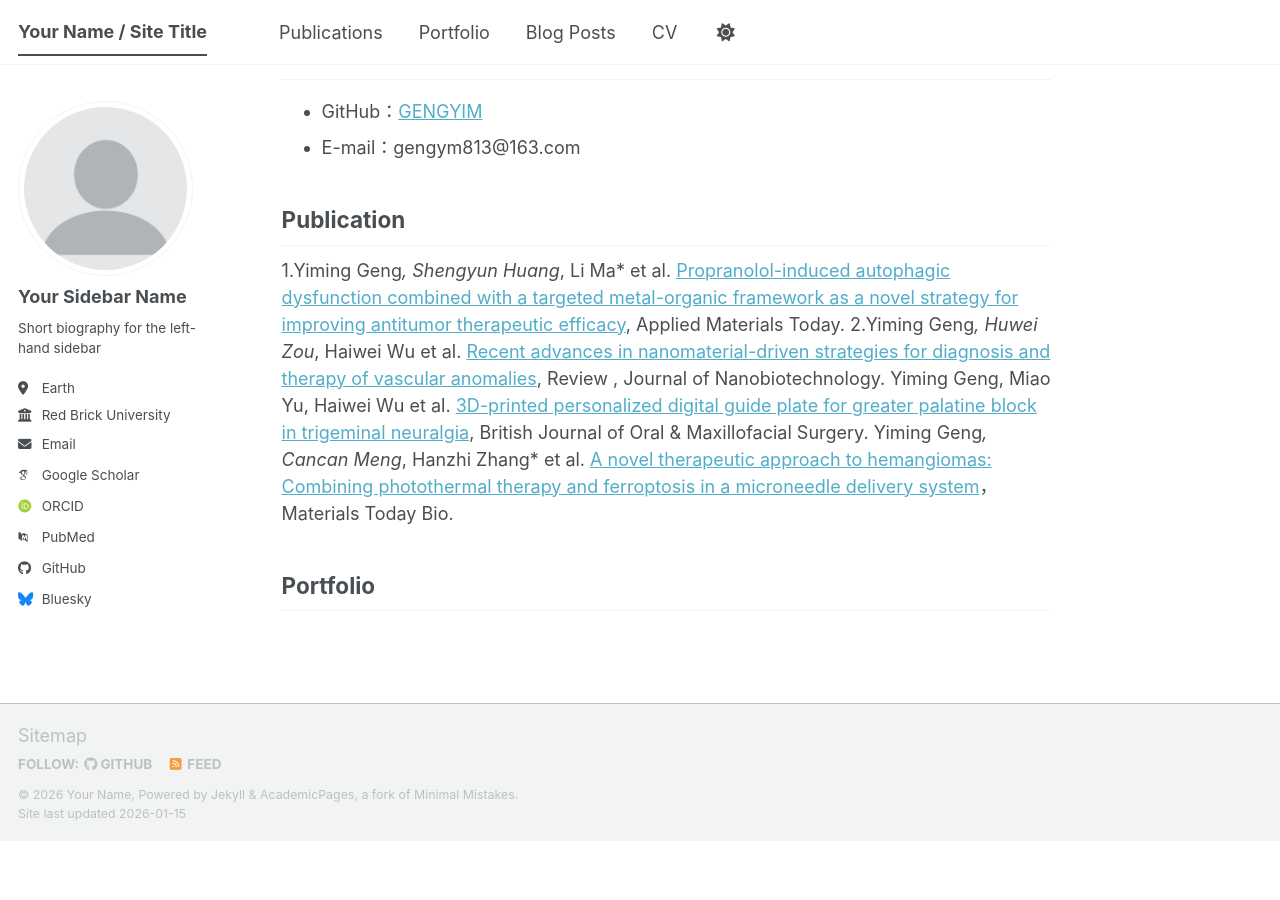
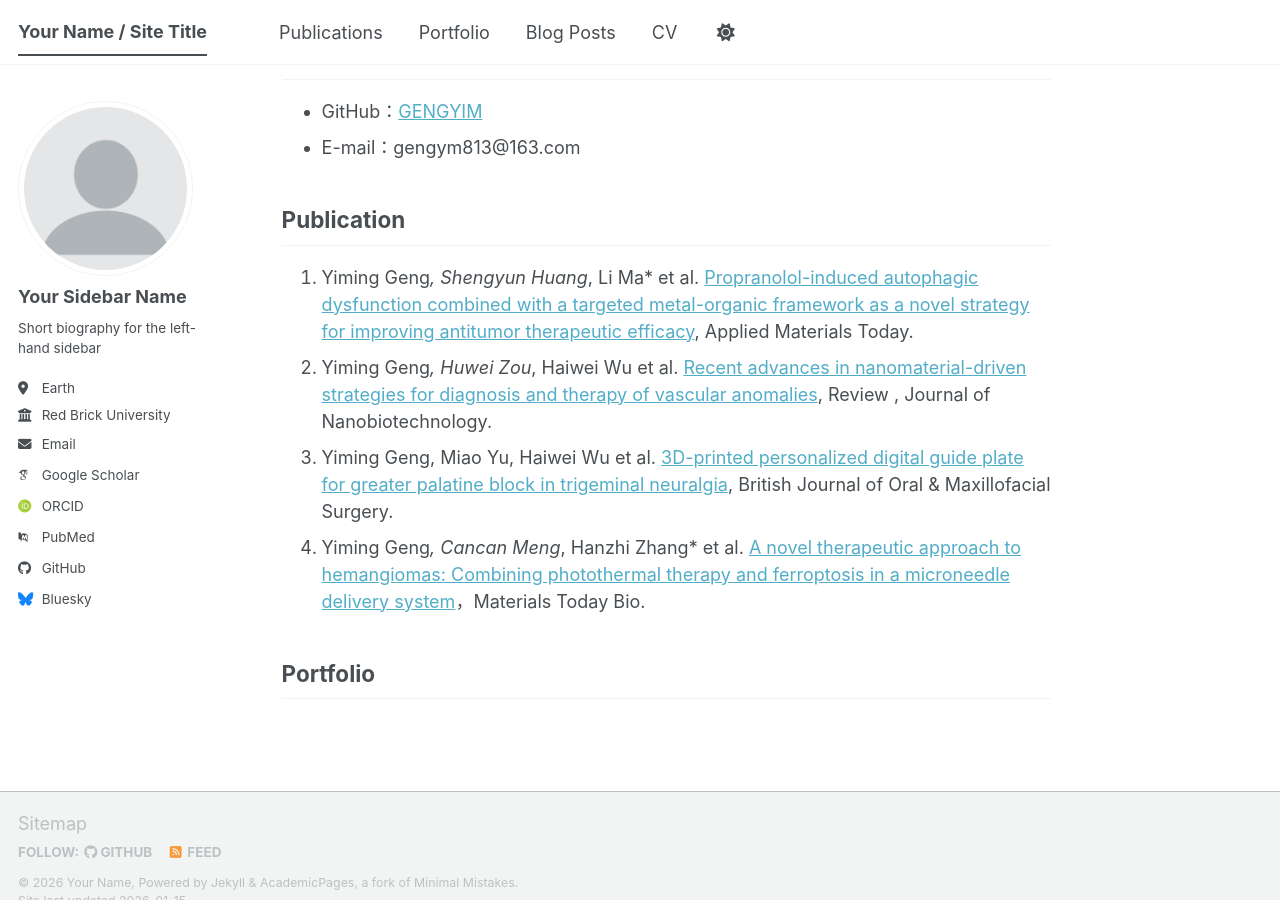
Before and after one commit to GENGYIM/GENGYIM.github.io, a Jekyll site: the page built from _pages/about.md, in a window 1280 px wide and 900 px high, scrolled down 521 px. Built offline with Jekyll 4.4.1, drawn with Linux system fonts in a browser that asks for light colours; some web fonts are replaced; a script bundle is joined from its source files by our own code; library files that are not in the unit come from our copies; before the commit the page ends 1362 px from its top, so only the background shows below that; some of the changed lines change nothing that is shown.

Commit message:
Update about.md

```diff
--- a/_pages/about.md
+++ b/_pages/about.md
@@ -20,9 +20,9 @@ The construction of various nanodrug delivery systems and their applications in
 - E-mail：gengym813@163.com
 
 ## Publication
-1.Yiming Geng*, Shengyun Huang*, Li Ma* et al. [Propranolol-induced autophagic dysfunction combined with a targeted metal-organic framework as a novel strategy for improving antitumor therapeutic efficacy](https://www.sciencedirect.com/science/article/pii/S2352940723001567), Applied Materials Today.
-2.Yiming Geng*, Huwei Zou*, Haiwei Wu et al. [Recent advances in nanomaterial-driven strategies for diagnosis and therapy of vascular anomalies](https://link.springer.com/article/10.1186/s12951-024-02370-2), Review , Journal of Nanobiotechnology.
-Yiming Geng, Miao Yu, Haiwei Wu et al. [3D-printed personalized digital guide plate for greater palatine block in trigeminal neuralgia](https://www.sciencedirect.com/science/article/pii/S0266435624000160), British Journal of Oral & Maxillofacial Surgery.
-Yiming Geng*, Cancan Meng*, Hanzhi Zhang* et al. [A novel therapeutic approach to hemangiomas: Combining photothermal therapy and ferroptosis in a microneedle delivery system](https://www.sciencedirect.com/science/article/pii/S2590006425003072)，Materials Today Bio.
+1. Yiming Geng*, Shengyun Huang*, Li Ma* et al. [Propranolol-induced autophagic dysfunction combined with a targeted metal-organic framework as a novel strategy for improving antitumor therapeutic efficacy](https://www.sciencedirect.com/science/article/pii/S2352940723001567), Applied Materials Today.
+2. Yiming Geng*, Huwei Zou*, Haiwei Wu et al. [Recent advances in nanomaterial-driven strategies for diagnosis and therapy of vascular anomalies](https://link.springer.com/article/10.1186/s12951-024-02370-2), Review , Journal of Nanobiotechnology.
+3. Yiming Geng, Miao Yu, Haiwei Wu et al. [3D-printed personalized digital guide plate for greater palatine block in trigeminal neuralgia](https://www.sciencedirect.com/science/article/pii/S0266435624000160), British Journal of Oral & Maxillofacial Surgery.
+4. Yiming Geng*, Cancan Meng*, Hanzhi Zhang* et al. [A novel therapeutic approach to hemangiomas: Combining photothermal therapy and ferroptosis in a microneedle delivery system](https://www.sciencedirect.com/science/article/pii/S2590006425003072)，Materials Today Bio.
 
 ## Portfolio
```
